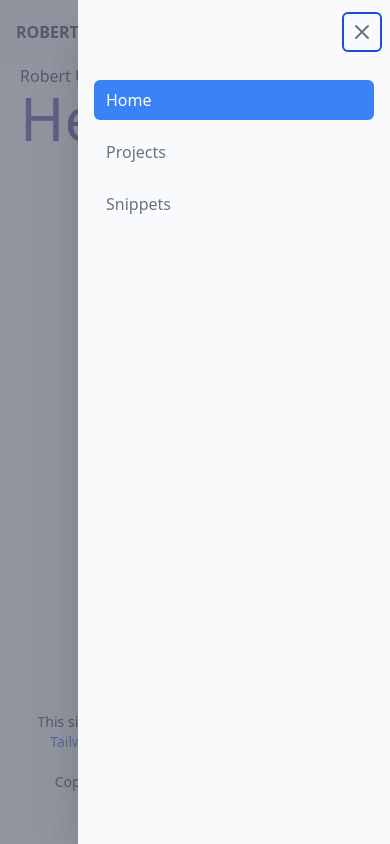
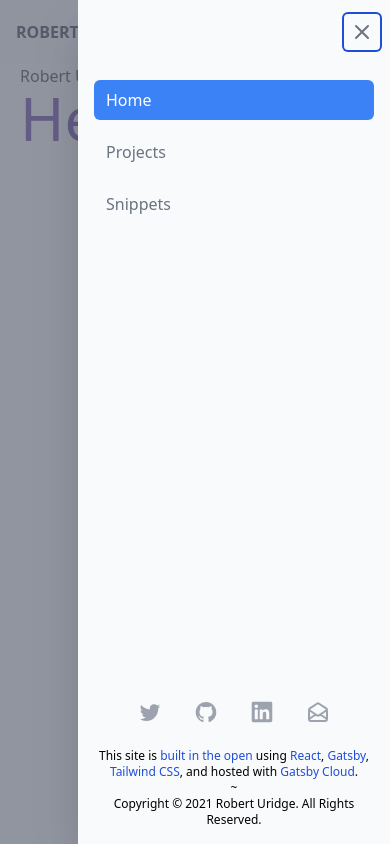
Before and after one commit to ruridge/uridge-gatsby, a Gatsby site: page / in a window 390 px wide. Both pictures are taken after a click on the button "Open main menu". Built offline with nearby package versions, Linux system fonts and the light colour scheme; Gatsby itself is replaced by a stand-in of ours.

Commit message:
feat: 🎸 show footer in navigation drawer on mobile

```diff
--- a/src/components/footer.js
+++ b/src/components/footer.js
@@ -11,7 +11,7 @@ const iconClassNames = "text-gray-400 hover:text-gray-500 p-3";
 const Footer = () => {
   const { siteTitle } = useSiteMetadata();
   return (
-    <footer className="p-8 text-sm text-center">
+    <footer className="text-xs text-center sm:text-sm">
       <div className="flex justify-center gap-2 mb-3">
         <a href="https://twitter.com/roburidge/" className={iconClassNames}>
           <span className="sr-only">Twitter</span>
--- a/src/components/layout.js
+++ b/src/components/layout.js
@@ -8,7 +8,9 @@ const Layout = ({ children }) => {
     <div className="flex flex-col min-h-screen antialiased text-gray-900">
       <MainNav />
       <main className="flex-1">{children}</main>
-      <Footer />
+      <div class="p-8 hidden sm:block">
+        <Footer />
+      </div>
     </div>
   );
 };
--- a/src/components/main-nav.js
+++ b/src/components/main-nav.js
@@ -3,6 +3,7 @@ import { Link } from "gatsby";
 import { Dialog, Transition } from "@headlessui/react";
 import { MenuIcon, XIcon } from "@heroicons/react/outline";
 import { useSiteMetadata } from "../hooks/use-site-metadata";
+import Footer from "./footer";
 
 function classNames(...classes) {
   return classes.filter(Boolean).join(" ");
@@ -107,7 +108,7 @@ function MainNav() {
               >
                 <div className="relative max-w-md" style={{ width: "80vw" }}>
                   {/* Mobile menu content */}
-                  <div className="h-full shadow-2xl bg-gray-50">
+                  <div className="flex flex-col h-full shadow-2xl bg-gray-50">
                     {/* Mobile menu header */}
                     <div className="flex items-center justify-end h-16 pl-4 pr-2">
                       {/* Mobile menu close button */}
@@ -123,8 +124,9 @@ function MainNav() {
                         <XIcon className="w-6 h-6" aria-hidden="true" />
                       </button>
                     </div>
-                    <div className="overflow-y-scroll">
-                      <div className="p-4 space-y-3">
+                    {/* Mobile menu body */}
+                    <div className="flex flex-col flex-1 overflow-y-scroll">
+                      <div className="flex-1 p-4 space-y-3">
                         {mainNavLinks.map((item) => (
                           <Link
                             key={item.name}
@@ -139,6 +141,9 @@ function MainNav() {
                           </Link>
                         ))}
                       </div>
+                      <div className="p-4">
+                        <Footer />
+                      </div>
                     </div>
                   </div>
                 </div>
```
